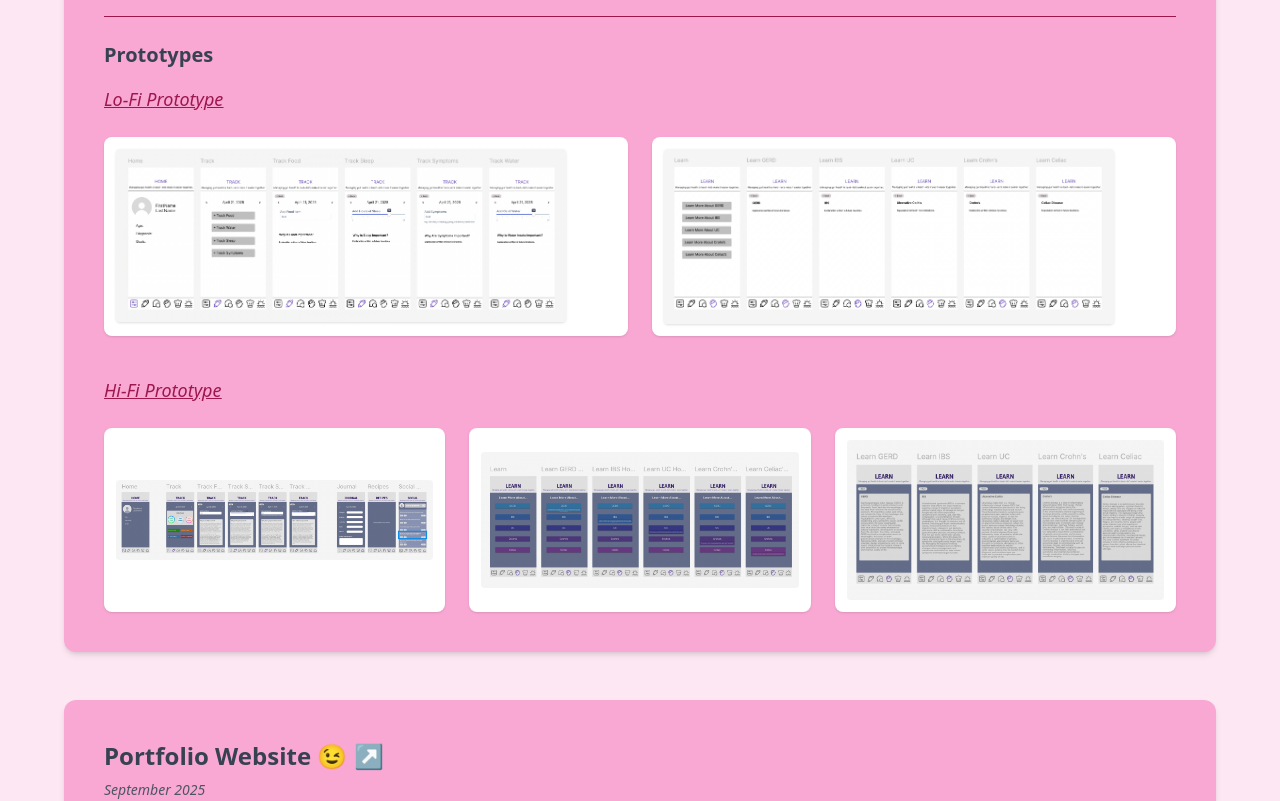
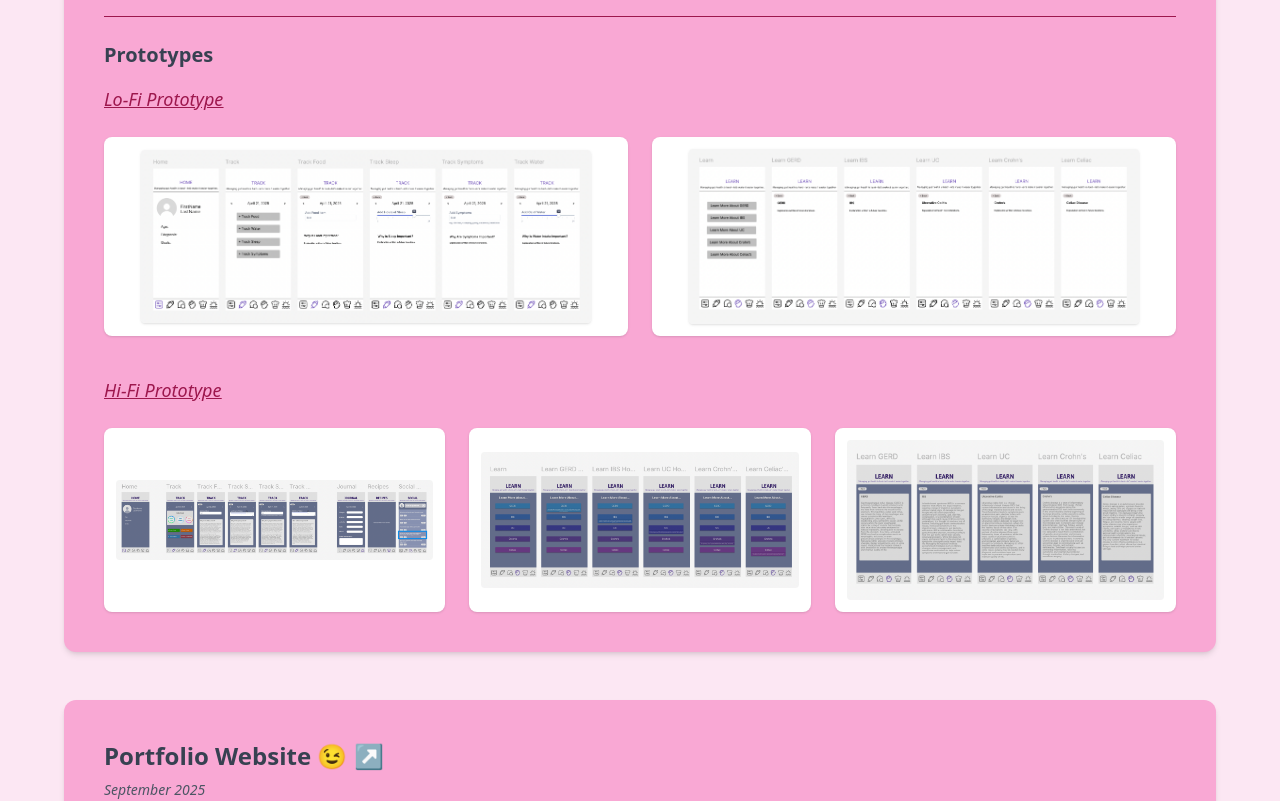
Before and after one commit to ramakhabbaz/portfolio, a React (Vite) app: page /work in a window 1280 px wide. Shown: the part 840-1641 px from the top of the page. Built offline with nearby package versions, Linux system fonts and the light colour scheme.

Commit message:
Updating visualizations for images

```diff
--- a/src/pages/Work.tsx
+++ b/src/pages/Work.tsx
@@ -120,7 +120,7 @@ export default function Work() {
             </h3>
 
             <div className="grid grid-cols-1 sm:grid-cols-2 gap-6 mt-6">
-              <div className="bg-white rounded-lg shadow p-3 hover:scale-105 transition-transform duration-200">
+              <div className="bg-white rounded-lg shadow p-3 hover:scale-105 transition-transform duration-200 flex items-center justify-center">
                 <a
                   href={guthealthlofi1}
                   target="_blank"
@@ -133,7 +133,7 @@ export default function Work() {
                   />
                 </a>
               </div>
-              <div className="bg-white rounded-lg shadow p-3 hover:scale-105 transition-transform duration-200">
+              <div className="bg-white rounded-lg shadow p-3 hover:scale-105 transition-transform duration-200 flex items-center justify-center">
                 <a
                   href={guthealthlofi2}
                   target="_blank"
@@ -217,7 +217,8 @@ export default function Work() {
             This project helped me strengthen my front-end development skills
             and apply best practices in UI/UX, code modularity, and deployment
             using Netlify, as well as deepened my determination to keep users at
-            the center of every design decision.
+            the center of every design decision. <br />
+            Future iterations are in the works!
           </p>
           <p className="text-lg text-gray-700 mb-6">
             👉 See my code in Github{" "}
@@ -352,7 +353,7 @@ export default function Work() {
               </a>
             </h3>
 
-            <div className="grid grid-cols-1 sm:grid-cols-3 gap-6 mt-6">
+            <div className="grid grid-cols-1 sm:grid-cols-3 gap-6 mt-6 mb-6">
               {[kahootlofi1, kahootlofi2, kahootlofi3].map((src, i) => (
                 <div
                   key={i}
```
